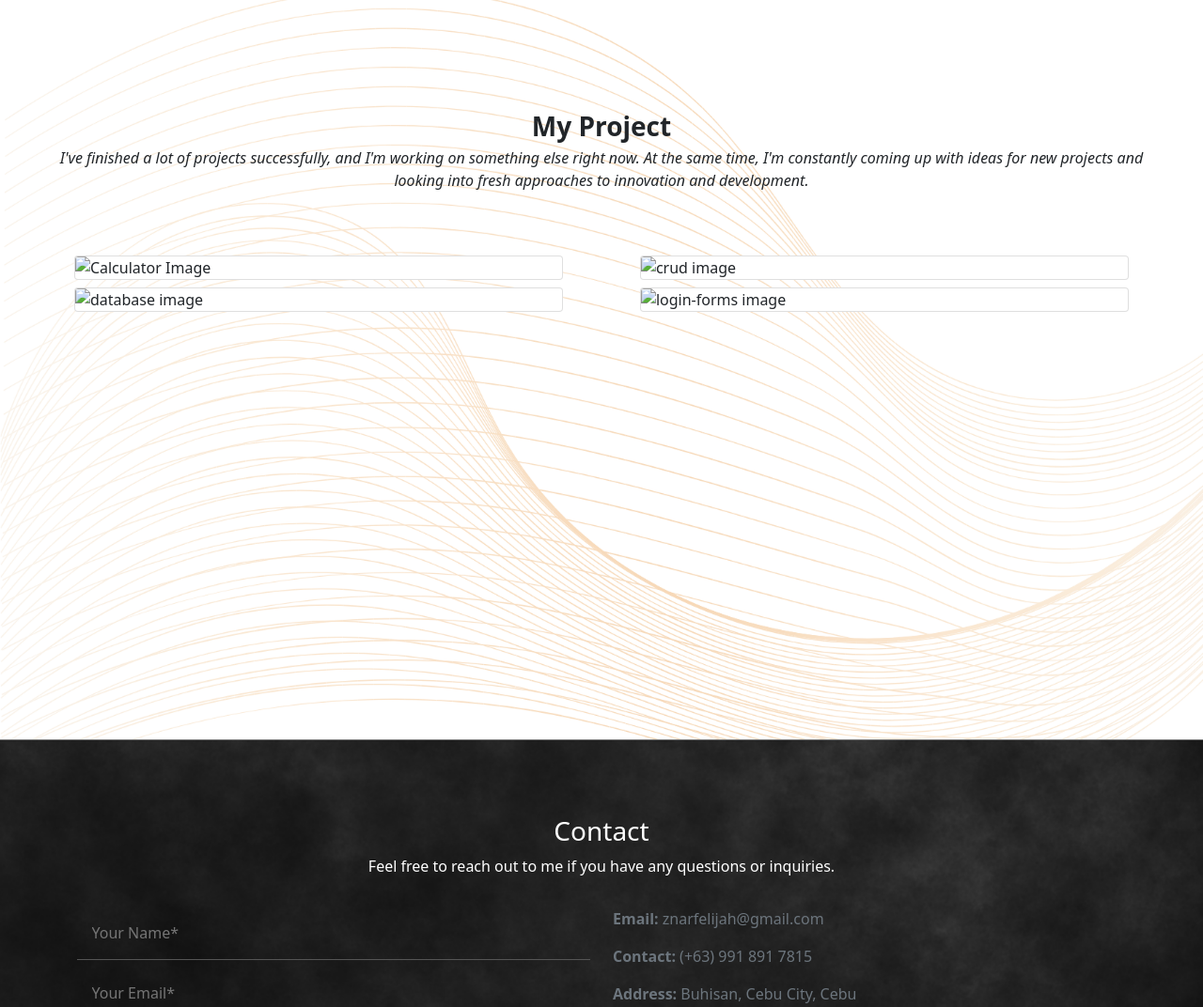
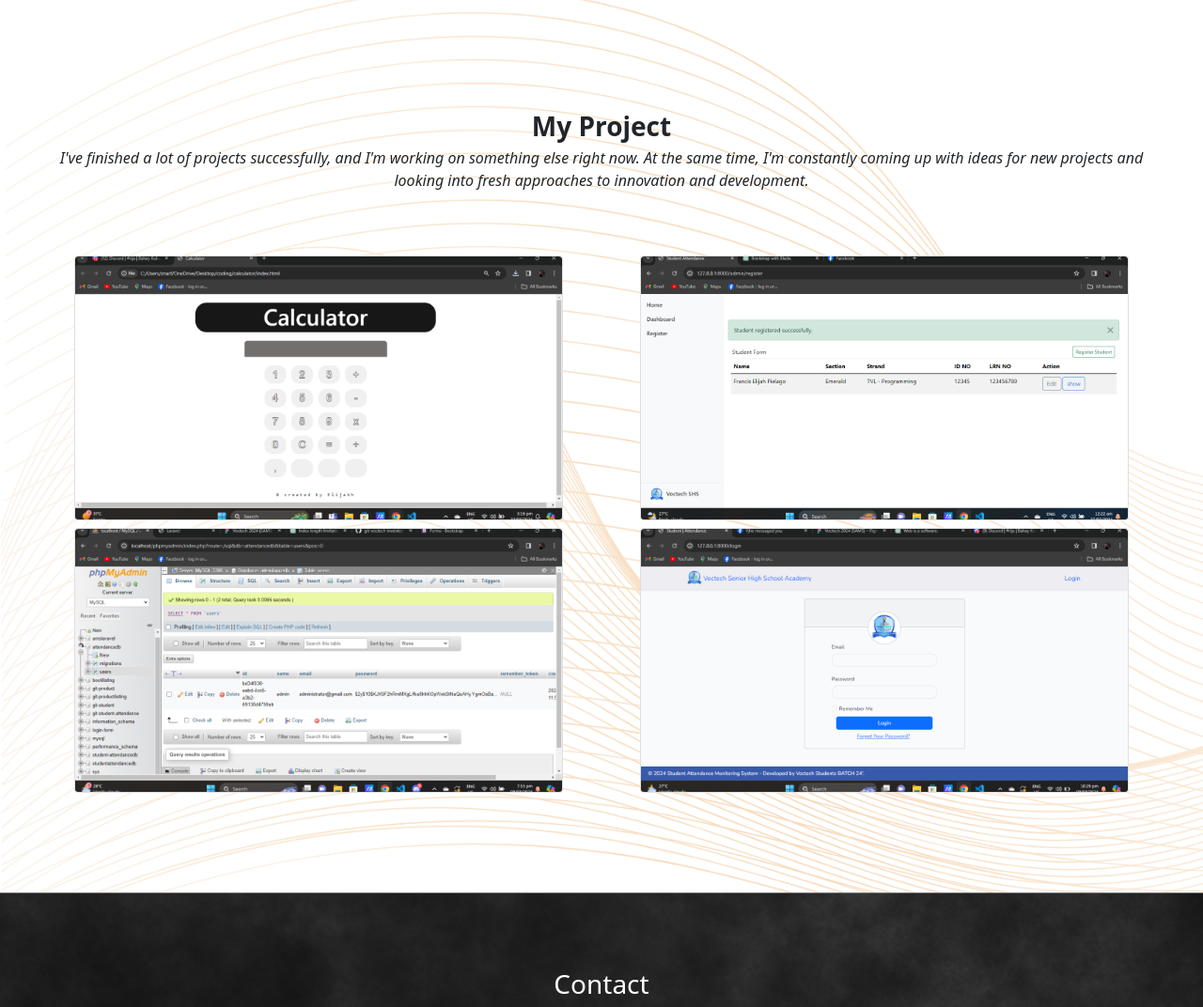
Before and after one commit to aellii1/my-resume, a plain HTML site: page index.html in a window 1280 px wide. Shown: the part 1718-2790 px from the top of the page at 94% size. Drawn offline with nearby package versions, Linux system fonts and the light colour scheme.

Commit message:
Add files via upload
fix img src

```diff
--- a/index.html
+++ b/index.html
@@ -232,7 +232,7 @@
                         <div class="row">
                             <div class="col-md-6">
                                 <div class="card">
-                                    <img src="../new-resume/assets/img/work/calculator.webp" class="card-img-top" alt="Calculator Image">
+                                    <img src="assets/img/work/calculator.webp" class="card-img-top" alt="Calculator Image">
                                     <div class="card-info">
                                         <div class="card-info-content">
                                             <h5 class="card-title">Calculator</h5>
@@ -243,7 +243,7 @@
                             </div>
                             <div class="col-md-6">
                                 <div class="card">
-                                    <img src="../new-resume/assets/img/work/crud.png" class="card-img-top" alt="crud image">
+                                    <img src="assets/img/work/crud.png" class="card-img-top" alt="crud image">
                                     <div class="card-info">
                                         <div class="card-info-content">
                                             <h5 class="card-title">Crud System</h5>
@@ -254,7 +254,7 @@
                             </div>
                             <div class="col-md-6 py-2">
                                 <div class="card">
-                                    <img src="../new-resume/assets/img/work/database.webp" class="card-img-top" alt="database image">
+                                    <img src="assets/img/work/database.webp" class="card-img-top" alt="database image">
                                     <div class="card-info">
                                         <div class="card-info-content">
                                             <h5 class="card-title">Database</h5>
@@ -265,7 +265,7 @@
                             </div>
                             <div class="col-md-6 py-2">
                                 <div class="card">
-                                    <img src="../new-resume/assets/img/work/login-form.webp" class="card-img-top" alt="login-forms image">
+                                    <img src="assets/img/work/login-form.webp" class="card-img-top" alt="login-forms image">
                                     <div class="card-info">
                                         <div class="card-info-content">
                                             <h5 class="card-title">Login form</h5>
```
